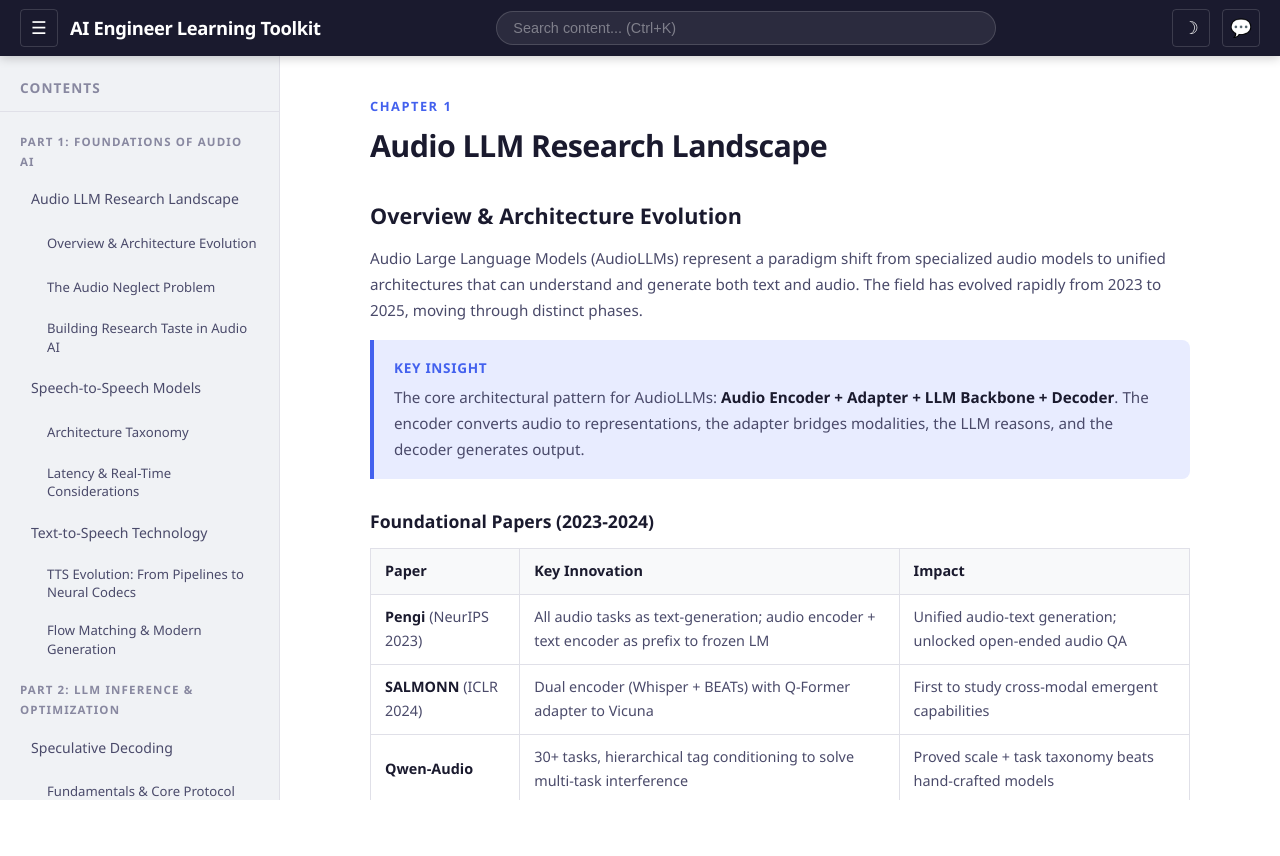
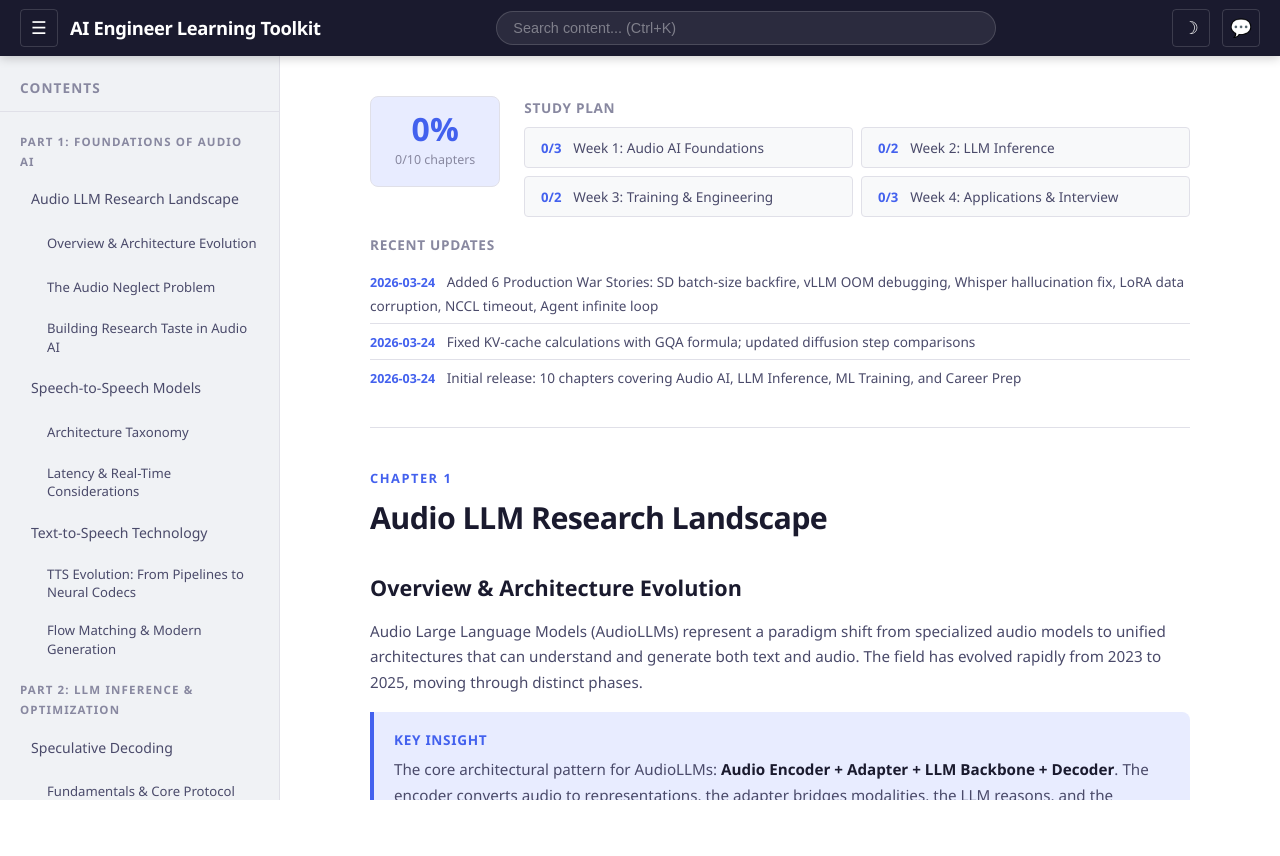
Before and after one commit to YingxuH/learning-toolkit, a plain HTML site: page index.html in a window 1280 px wide. Drawn offline with Linux system fonts and the light colour scheme.

Commit message:
Add study plan, reading progress, and changelog
- Hero section with reading progress tracker (% complete)
- 4-week study plan with per-week goals
- Changelog showing recent content updates
- Auto-tracks chapter reading progress via scroll position
- Persistent progress in localStorage

Co-Authored-By: Claude Opus 4.6 (1M context) <noreply@anthropic.com>

```diff
--- a/css/style.css
+++ b/css/style.css
@@ -744,6 +744,126 @@ body {
 .chapter-nav .nav-prev { margin-right: auto; }
 .chapter-nav .nav-next { margin-left: auto; }
 
+/* === Hero Section === */
+.hero-section {
+    margin-bottom: 40px;
+    padding-bottom: 32px;
+    border-bottom: 1px solid var(--border-color);
+}
+
+.hero-progress {
+    display: flex;
+    gap: 24px;
+    align-items: flex-start;
+    flex-wrap: wrap;
+}
+
+.progress-ring {
+    display: flex;
+    flex-direction: column;
+    align-items: center;
+    padding: 16px 24px;
+    background: var(--accent-light);
+    border-radius: var(--radius);
+    border: 1px solid var(--border-color);
+    min-width: 100px;
+}
+
+.progress-pct {
+    font-size: 2rem;
+    font-weight: 700;
+    color: var(--accent);
+    line-height: 1;
+}
+
+.progress-label {
+    font-size: 0.78rem;
+    color: var(--text-muted);
+    margin-top: 4px;
+}
+
+.reading-goals {
+    flex: 1;
+    min-width: 200px;
+}
+
+.reading-goals h4 {
+    font-size: 0.85rem;
+    text-transform: uppercase;
+    letter-spacing: 0.05em;
+    color: var(--text-muted);
+    margin-bottom: 8px;
+    font-weight: 600;
+}
+
+.goals-grid {
+    display: grid;
+    grid-template-columns: 1fr 1fr;
+    gap: 8px;
+}
+
+@media (max-width: 600px) {
+    .goals-grid { grid-template-columns: 1fr; }
+}
+
+.goal-item {
+    display: flex;
+    align-items: center;
+    gap: 8px;
+    padding: 8px 12px;
+    background: var(--bg-secondary);
+    border: 1px solid var(--border-color);
+    border-radius: var(--radius-sm);
+    font-size: 0.85rem;
+    color: var(--text-secondary);
+}
+
+.goal-item.completed {
+    border-color: #27ae60;
+    background: rgba(39,174,96,0.06);
+}
+
+.goal-check {
+    font-weight: 700;
+    color: var(--accent);
+    min-width: 28px;
+    text-align: center;
+    font-size: 0.82rem;
+}
+
+.goal-item.completed .goal-check {
+    color: #27ae60;
+}
+
+.changelog {
+    margin-top: 16px;
+}
+
+.changelog h4 {
+    font-size: 0.85rem;
+    text-transform: uppercase;
+    letter-spacing: 0.05em;
+    color: var(--text-muted);
+    margin-bottom: 8px;
+    font-weight: 600;
+}
+
+.changelog-item {
+    padding: 6px 0;
+    font-size: 0.85rem;
+    color: var(--text-secondary);
+    border-bottom: 1px solid var(--border-color);
+}
+
+.changelog-item:last-child { border-bottom: none; }
+
+.changelog-date {
+    font-weight: 600;
+    color: var(--accent);
+    font-size: 0.78rem;
+    margin-right: 8px;
+}
+
 /* Sidebar overlay for mobile */
 #sidebar-overlay {
     display: none;
--- a/js/app.js
+++ b/js/app.js
@@ -94,6 +94,9 @@
         const container = document.getElementById('textbook-content');
         let html = '<div id="reading-progress"></div>';
         let chapterNum = 0;
+
+        // What's New & Reading Progress hero section
+        html += renderHeroSection();
 
         // Flatten chapters for prev/next navigation
         const allChapters = [];
@@ -235,6 +238,14 @@
             const id = item.getAttribute('data-chapter') || item.getAttribute('data-section');
             item.classList.toggle('active', id === activeId);
         });
+
+        // Track reading progress
+        if (activeId) {
+            const chapter = document.getElementById(activeId);
+            if (chapter && chapter.classList.contains('chapter')) {
+                markChapterRead(activeId);
+            }
+        }
     }
 
     // === Reading Progress ===
@@ -275,6 +286,60 @@
         });
     }
 
+    // === Hero Section ===
+    function renderHeroSection() {
+        const progress = getReadingProgress();
+        const totalChapters = TEXTBOOK.parts.reduce((sum, p) => sum + p.chapters.length, 0);
+        const readChapters = Object.keys(progress).length;
+        const pct = totalChapters > 0 ? Math.round((readChapters / totalChapters) * 100) : 0;
+
+        let goalsHtml = '';
+        if (TEXTBOOK.readingGoals) {
+            goalsHtml = '<div class="reading-goals"><h4>Study Plan</h4><div class="goals-grid">';
+            TEXTBOOK.readingGoals.forEach(goal => {
+                const done = goal.chapters.every(id => progress[id]);
+                const count = goal.chapters.filter(id => progress[id]).length;
+                goalsHtml += `<div class="goal-item ${done ? 'completed' : ''}">
+                    <span class="goal-check">${done ? '&#10003;' : count + '/' + goal.chapters.length}</span>
+                    <span class="goal-label">${goal.label}</span>
+                </div>`;
+            });
+            goalsHtml += '</div></div>';
+        }
+
+        let changelogHtml = '';
+        if (TEXTBOOK.changelog && TEXTBOOK.changelog.length > 0) {
+            changelogHtml = '<div class="changelog"><h4>Recent Updates</h4>';
+            TEXTBOOK.changelog.slice(0, 3).forEach(entry => {
+                changelogHtml += `<div class="changelog-item"><span class="changelog-date">${entry.date}</span> ${entry.text}</div>`;
+            });
+            changelogHtml += '</div>';
+        }
+
+        return `
+        <div class="hero-section" id="hero">
+            <div class="hero-progress">
+                <div class="progress-ring">
+                    <span class="progress-pct">${pct}%</span>
+                    <span class="progress-label">${readChapters}/${totalChapters} chapters</span>
+                </div>
+                ${goalsHtml}
+            </div>
+            ${changelogHtml}
+        </div>`;
+    }
+
+    function getReadingProgress() {
+        try { return JSON.parse(localStorage.getItem('lt_reading_progress') || '{}'); }
+        catch { return {}; }
+    }
+
+    function markChapterRead(chapterId) {
+        const progress = getReadingProgress();
+        progress[chapterId] = Date.now();
+        localStorage.setItem('lt_reading_progress', JSON.stringify(progress));
+    }
+
     // Export for other modules
     window.App = {
         scrollToSection,
--- a/js/content.js
+++ b/js/content.js
@@ -1,5 +1,17 @@
 // Textbook content organized by parts and chapters
 const TEXTBOOK = {
+  lastUpdated: "2026-03-24",
+  changelog: [
+    { date: "2026-03-24", text: "Added 6 Production War Stories: SD batch-size backfire, vLLM OOM debugging, Whisper hallucination fix, LoRA data corruption, NCCL timeout, Agent infinite loop" },
+    { date: "2026-03-24", text: "Fixed KV-cache calculations with GQA formula; updated diffusion step comparisons" },
+    { date: "2026-03-24", text: "Initial release: 10 chapters covering Audio AI, LLM Inference, ML Training, and Career Prep" }
+  ],
+  readingGoals: [
+    { id: "week1", label: "Week 1: Audio AI Foundations", chapters: ["audio-llm-landscape", "speech-to-speech", "tts-technology"] },
+    { id: "week2", label: "Week 2: LLM Inference", chapters: ["speculative-decoding", "vllm-serving"] },
+    { id: "week3", label: "Week 3: Training & Engineering", chapters: ["rl-training", "ml-engineering"] },
+    { id: "week4", label: "Week 4: Applications & Interview", chapters: ["agent-development", "system-design", "interview-prep"] }
+  ],
   parts: [
     {
       title: "Foundations of Audio AI",
```
